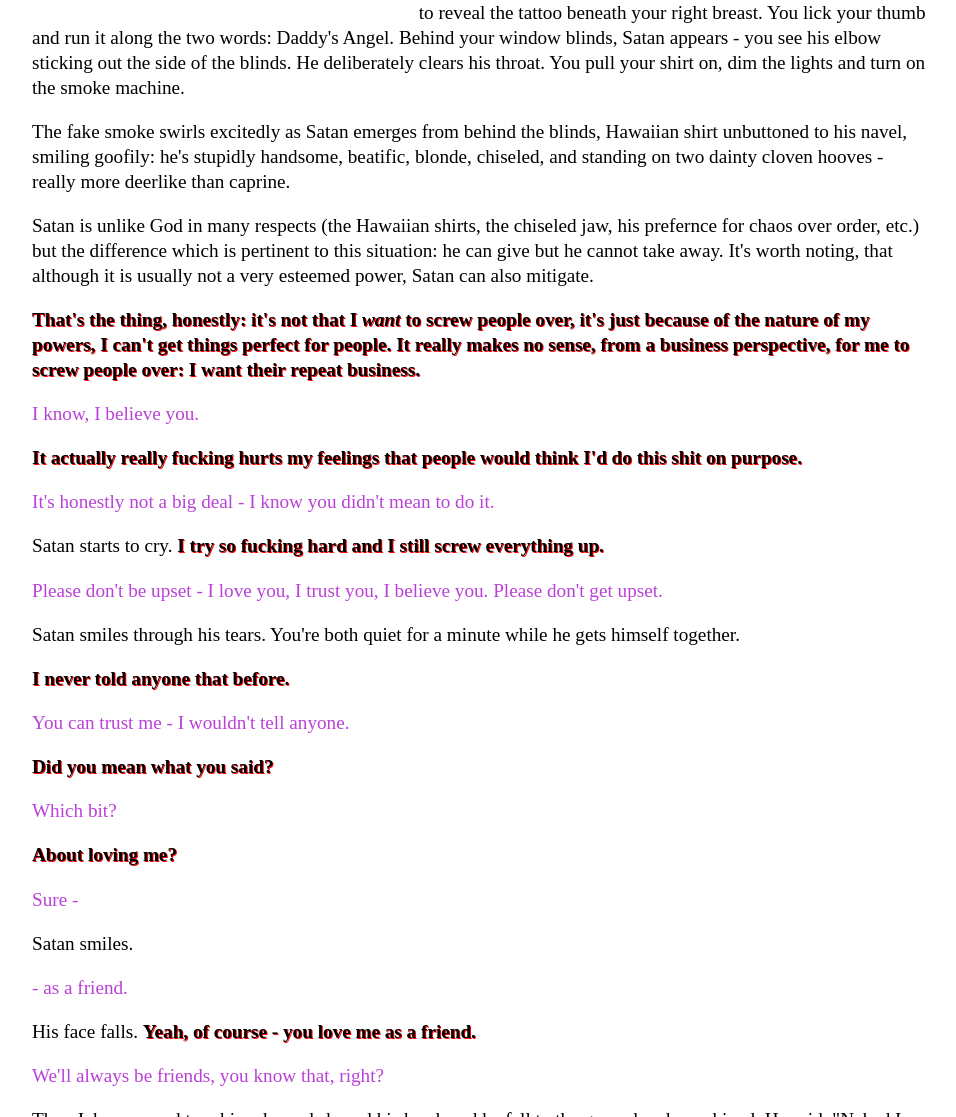
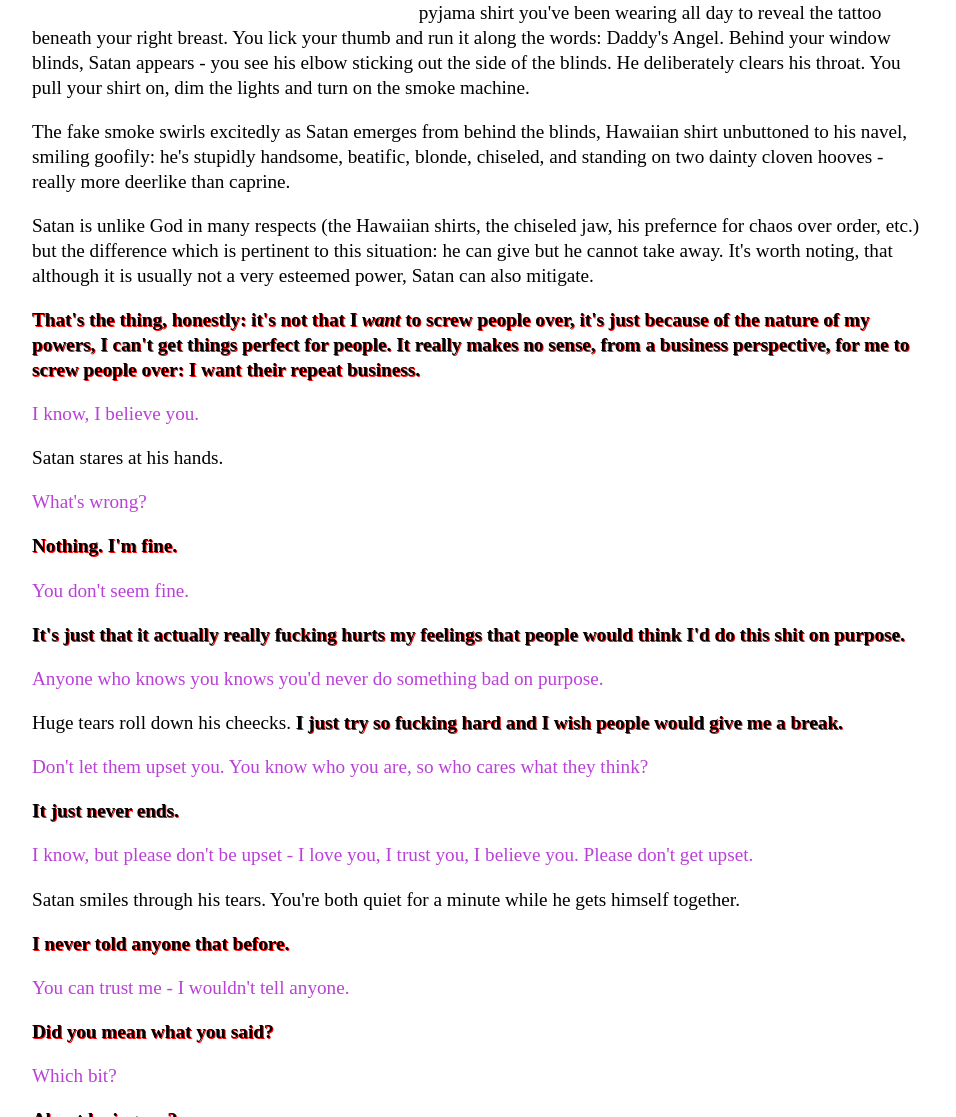
Before and after one commit to Pinelife/pinelife.github.io, a Jekyll site: the page Hellhole/Room9.html, which Jekyll copies as it is, in a window 1280 px wide and 1400 px high, scrolled down 548 px. Shown: the part 283-1400 px from the top of the window, without its empty margins (160-1116 px from the left). Built offline with Jekyll 4.4.1, drawn with Linux system fonts in a browser that asks for light colours; some of the changed text lies outside the part shown.

Commit message:
Update Room9.html

```diff
--- a/Hellhole/Room9.html
+++ b/Hellhole/Room9.html
@@ -52,9 +52,9 @@ the latest scandal surrounding YouTube personalities.
 <center><img src="https://68.media.tumblr.com/64334f07ca4ec65ae776bf18103927a6/tumblr_ov0payXtXQ1sixvsmo1_400.png" align="middle" alt="Oh shit" style="width:35%;"></center>
 
 <p>
-You pull off the stinky pyjama shirt you've been wearing all day to reveal the tattoo beneath your right breast.
-You lick your thumb and run it along the two words: Daddy's Angel. Behind your window blinds, Satan appears - you see
-	his elbow sticking out the side of the blinds. He deliberately clears his throat. You pull your
+To begin the process of summoning Satan, you pull off the stinky pyjama shirt you've been wearing all day to reveal the tattoo beneath
+your right breast. You lick your thumb and run it along the words: Daddy's Angel. Behind your window blinds, Satan appears -
+you see his elbow sticking out the side of the blinds. He deliberately clears his throat. You pull your
  shirt on, dim the lights and turn on the smoke machine.
 </p>
 <p>
@@ -75,17 +75,35 @@ their repeat business.
 <p class="lauria">
 I know, I believe you.
 </p>
-<p class="Satan">
-It actually really fucking hurts my feelings that people would think I'd do this shit on purpose.
+<p>
+	Satan stares at his hands.
 </p>
 <p class="lauria">
-It's honestly not a big deal - I know you didn't mean to do it.
+	What's wrong?
 </p>
-<p>Satan starts to cry.<span class = "Satan">
-I try so fucking hard and I still screw everything up.
+<p class="Satan">
+	Nothing. I'm fine.
+</p>
+<p class="lauria">
+You don't seem fine.
+</p>
+<p class="Satan">
+It's just that it actually really fucking hurts my feelings that people would think I'd do this shit on purpose.
+</p>
+<p class="lauria">
+Anyone who knows you knows you'd never do something bad on purpose.
+</p>
+<p>Huge tears roll down his cheecks.<span class = "Satan">
+I just try so fucking hard and I wish people would give me a break.
 </span></p>
 <p class="lauria">
-Please don't be upset - I love you, I trust you, I believe you. Please don't get upset.
+Don't let them upset you. You know who you are, so who cares what they think?
+</p>
+<p class="Satan">
+It just never ends.
+</p>
+<p class="lauria">
+I know, but please don't be upset - I love you, I trust you, I believe you. Please don't get upset.
 </p>
 <p>
 Satan smiles through his tears. You're both quiet for a minute while he gets himself together.
@@ -115,12 +133,13 @@ Satan smiles.
 - as a friend.
 </p>
 <p>
-His face falls. <span class="Satan"> Yeah, of course - you love me as a friend.</span>
+His face falls. <span class="Satan"> Yeah, of course, as a friend.</span>
 </p>
 <p class="lauria">
 We'll always be friends, you know that, right?
 </p>
-<p>
+<p class="Satan">
+	Great.
 </p>
 <p>
 Then Job arose and tore his robe and shaved his head, and he fell to the ground and worshiped. He said, "Naked I came from my
```
